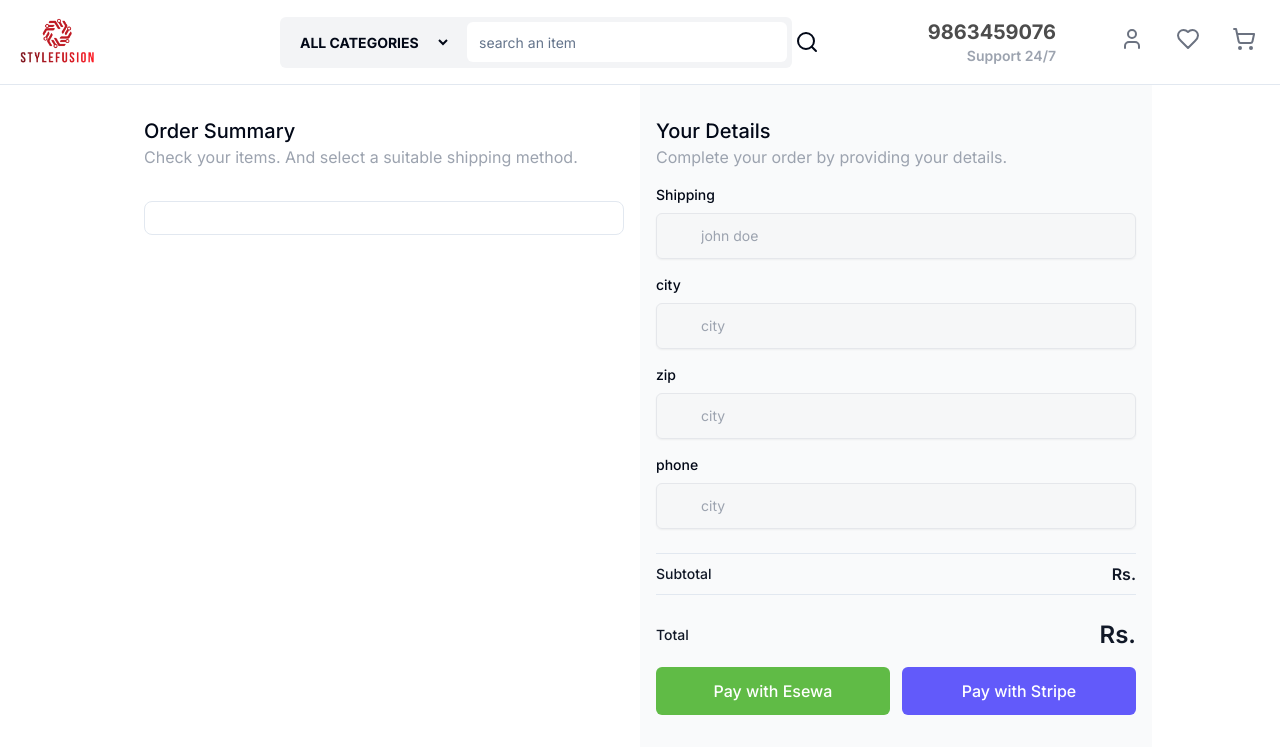
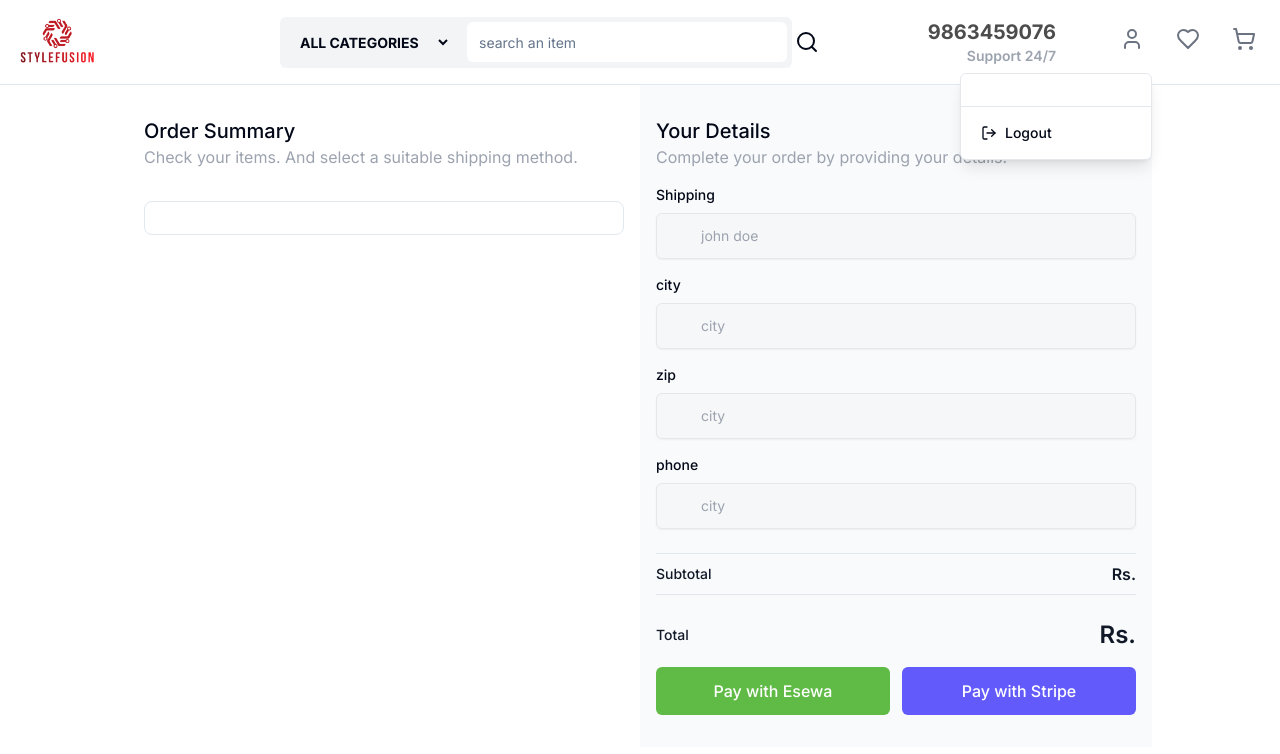
Before and after one commit to PaudelSworup/e-store, a Next.js app: page /checkout in a window 1280 px wide. Both pictures are taken after a click on the button 1132 px from the left and 39 px from the top of the page. Shown: the top 754 px of the page. Built offline with nearby package versions, Linux system fonts and the light colour scheme.

Commit message:
added and removed datas

```diff
--- a/src/APIS/apis.ts
+++ b/src/APIS/apis.ts
@@ -1,4 +1,5 @@
-let BASE_URL = "http://localhost:3030/api";
+let BASE_URL =
+  "https://backend-itqzdi0ga-paudelsworups-projects.vercel.app/api";
 
 //get all the products
 export const getAllProducts = async () => {
@@ -15,7 +16,7 @@ export const getProductById = async (id: any) => {
 };
 
 //create a order
-export const createOrder = async (payload: any, paymentmethod:string) => {
+export const createOrder = async (payload: any, paymentmethod: string) => {
   return fetch(`${BASE_URL}/order/create?mode=${paymentmethod}`, {
     method: "POST",
     headers: {
--- a/src/app/checkout/page.tsx
+++ b/src/app/checkout/page.tsx
@@ -78,7 +78,7 @@ export default function CheckoutPage() {
     const form = document.createElement("form");
     form.action = "https://rc-epay.esewa.com.np/api/epay/main/v2/form";
     form.method = "POST";
-    form.target = "_blank";
+    // form.target = "_blank";
 
     const fields = {
       amount: orderDetails.totalPrice,
@@ -142,6 +142,8 @@ export default function CheckoutPage() {
       console.error("Stripe error:", error);
       toast.error("Payment failed. Please try again.");
     }
+
+    dispatch(clearCart());
   };
 
   return (
--- a/src/components/Navbar.tsx
+++ b/src/components/Navbar.tsx
@@ -1,22 +1,39 @@
 "use client";
 import { useState } from "react";
-import { Menu, Search, User, ShoppingCart, Heart } from "lucide-react";
+import { Menu, Search, User, ShoppingCart, Heart, LogOut } from "lucide-react";
 import { SearchInput } from "./SearchInput";
 import { Button } from "./ui/button";
 import Image from "next/image";
 import Link from "next/link";
 import { useAppSelector } from "@/app/store/store";
 import { useRouter } from "next/navigation";
+import { useDispatch } from "react-redux";
+import { logout } from "@/app/store/userSlice";
 
 export default function Navbar() {
   const { items, favourite } = useAppSelector((state) => state.cart);
 
+  const { userInfo } = useAppSelector((state) => state.auth);
+
   const [isMenuOpen, setIsMenuOpen] = useState(false);
+
+  const [isDropdownOpen, setIsDropdownOpen] = useState(false);
 
   const router = useRouter();
 
+  const dispatch = useDispatch();
+
   const toggleMenu = () => {
     setIsMenuOpen(!isMenuOpen);
+  };
+
+  const toggleDropdown = () => {
+    setIsDropdownOpen(!isDropdownOpen);
+  };
+
+  const handleLogout = () => {
+    dispatch(logout());
+    router.replace("/login");
   };
 
   return (
@@ -67,9 +84,36 @@ export default function Navbar() {
           <nav className="contents">
             <ul className="ml-4 xl:w-48 flex items-center justify-end">
               <li className="ml-2 lg:ml-4 relative inline-block">
-                <Button variant="ghost" size="icon" className="rounded-full">
+                <Button
+                  variant="ghost"
+                  size="icon"
+                  className="rounded-full"
+                  onClick={toggleDropdown}
+                >
                   <User className="h-9 lg:h-10  text-gray-500" />
                 </Button>
+                {isDropdownOpen && (
+                  <div className="absolute right-0 mt-2 w-48 bg-white border border-gray-200 rounded-md shadow-lg z-10">
+                    <div className="p-4">
+                      <p className="text-sm font-semibold text-gray-700">
+                        {userInfo?.fullname}
+                      </p>
+                      <p className="text-sm text-gray-500">{userInfo?.email}</p>
+                    </div>
+                    <hr />
+                    <div className="p-2">
+                      <Button
+                        variant="ghost"
+                        size="sm"
+                        className="w-full justify-start"
+                        onClick={handleLogout}
+                      >
+                        <LogOut className="mr-2 h-4 w-4" />
+                        Logout
+                      </Button>
+                    </div>
+                  </div>
+                )}
               </li>
               <li className="ml-2 lg:ml-4 relative inline-block">
                 {favourite.length > 0 && (
```
